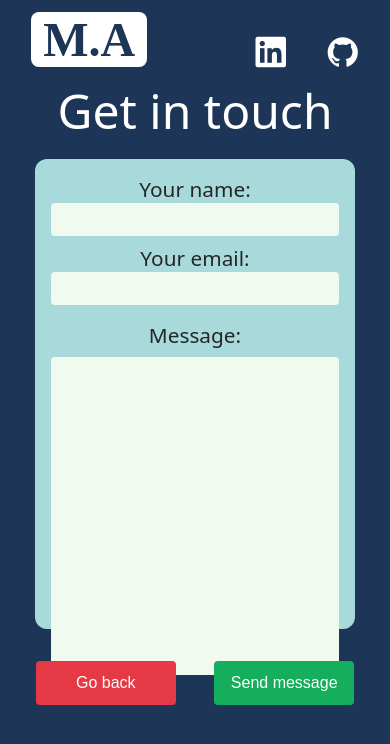
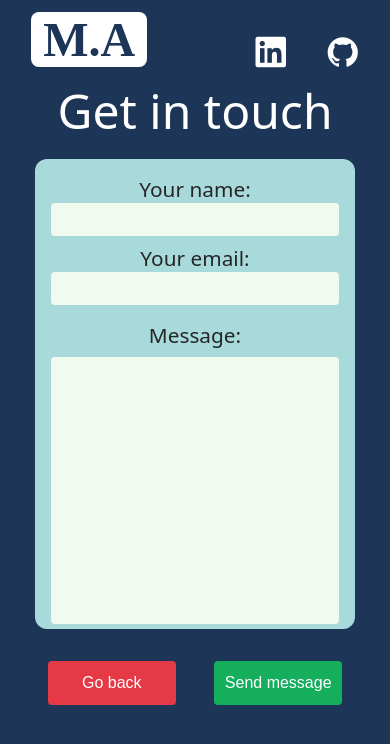
Before and after one commit to moeabdulnas/mohamedabdulnassir, a React (Create React App) app in the folder app/: page / in a window 390 px wide. Both pictures are taken after a click on the button "Get in touch". Shown: the top 744 px of the page. Built offline with nearby package versions, Linux system fonts and the light colour scheme; a web font is replaced by a local one.

Commit message:
Responsivene buttons

```diff
--- a/app/src/Contact.css
+++ b/app/src/Contact.css
@@ -1,6 +1,8 @@
 /* CSS reset*/
 html {
     box-sizing: border-box;
+    -webkit-box-sizing: border-box;
+    -moz-box-sizing: border-box;
     font-size: 16px;
 }
 
@@ -130,6 +132,10 @@ textarea:focus, input:focus{
 
 textarea {
     resize: none;
+    -webkit-box-sizing: border-box;
+    -moz-box-sizing: border-box;
+    box-sizing: border-box;
+
 }
 
 @keyframes buttonAnimation {
@@ -157,4 +163,15 @@ to {
     #sentHeading {
         padding-top: 60%;
     }
+
+    #message {
+        height: 20em;
+    }
+
+    #back,
+    #send {
+        width: 8rem;
+        padding: 0.8rem 0;
+        font-size: 1rem;
+    }
 }
```
